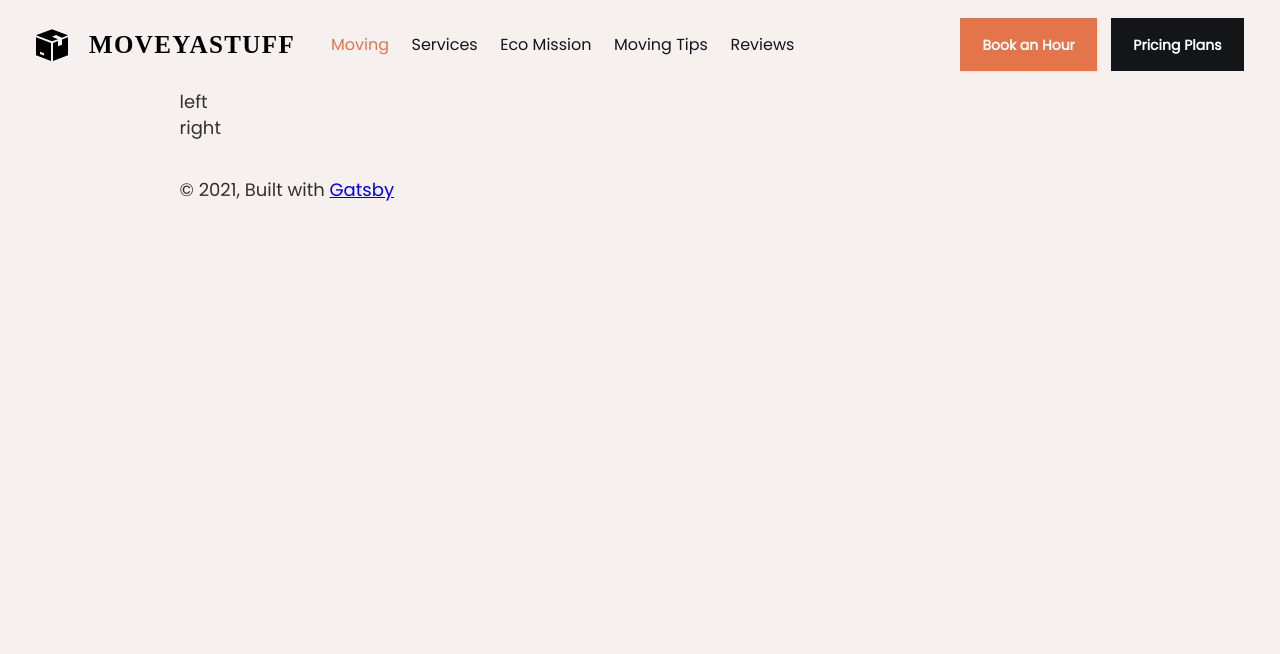
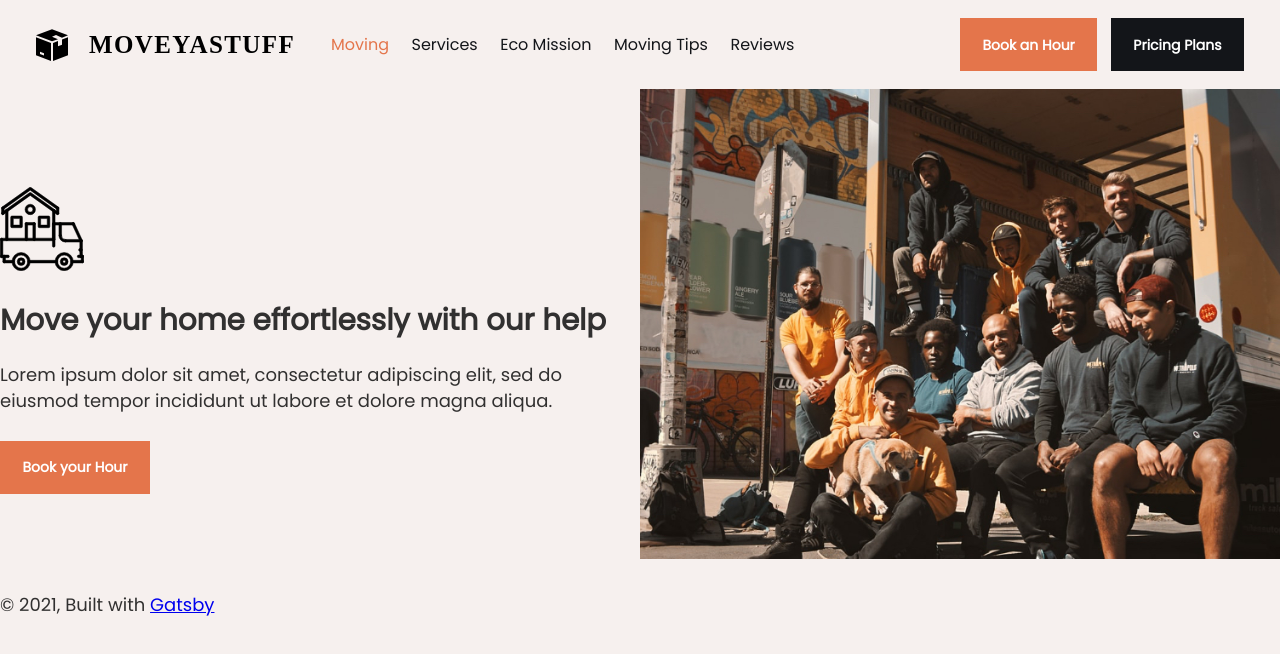
Before and after one commit to mpittas/moving-company-fe, a Gatsby site: page / in a window 1280 px wide. Built offline with nearby package versions, Linux system fonts and the light colour scheme; Gatsby itself is replaced by a stand-in of ours.

Commit message:
Work on hero section

```diff
--- a/src/components/layout.js
+++ b/src/components/layout.js
@@ -28,19 +28,9 @@ const Layout = ({ children }) => {
   return (
     <>
       <Header siteTitle={data.site.siteMetadata?.title || `Title`} />
-      <div
-        style={{
-          margin: `0 auto`,
-          maxWidth: 960,
-          padding: `0 1.0875rem 1.45rem`,
-        }}
-      >
+      <div>
         <main>{children}</main>
-        <footer
-          style={{
-            marginTop: `2rem`,
-          }}
-        >
+        <footer>
           © {new Date().getFullYear()}, Built with
           {` `}
           <a href="https://www.gatsbyjs.com">Gatsby</a>
--- a/src/pages/index.js
+++ b/src/pages/index.js
@@ -3,6 +3,10 @@ import * as React from "react"
 // import { StaticImage } from "gatsby-plugin-image"
 import Layout from "../components/layout"
 import '../styles/global.scss'
+
+
+import heroIcon from '../images/moving-truck.svg';
+import heroImage from '../images/hero-image.jpg';
 
 // import Seo from "../components/seo"
 
@@ -10,12 +14,19 @@ const IndexPage = () => (
   <Layout>
     <div className="hero">
       <div className="container">
-        <div className="hero-left">
-          left
-        </div>
+        <div className="hero__inner">
+          <div className="hero__left">
+            <img src={heroIcon} alt="Moving truck in motion"/>
+            <h2>Move your home effortlessly with our help</h2>
+            <p>Lorem ipsum dolor sit amet, consectetur adipiscing elit, sed do eiusmod tempor incididunt ut labore et dolore magna aliqua.</p>
+            <div>
+              <a href="#" className="mc-btn">Book your Hour</a>
+            </div>
+          </div>
 
-        <div className="hero-left">
-          right
+          <div className="hero__right">
+            <img src={heroImage} alt="Group photo"/>
+          </div>
         </div>
       </div>
     </div>
--- a/src/styles/global.scss
+++ b/src/styles/global.scss
@@ -16,6 +16,11 @@ body {
 
 h1, h2, h3, h4, h5, h6 {
     font-family: 'Poppins', sans-serif;
+}
+
+.container {
+    max-width: 1400px;
+    margin: 0 auto;
 }
 
 .mc-header {
@@ -92,3 +97,11 @@ h1, h2, h3, h4, h5, h6 {
         }
     }
 }
+
+.hero__inner {
+    display: flex;
+    align-items: center;
+    > div {
+        width: 50%;
+    }
+}
```
Also changed, not shown: moving-truck.svg (added), src/images/hero-image.jpg (added), src/images/moving-truck.svg (added).
